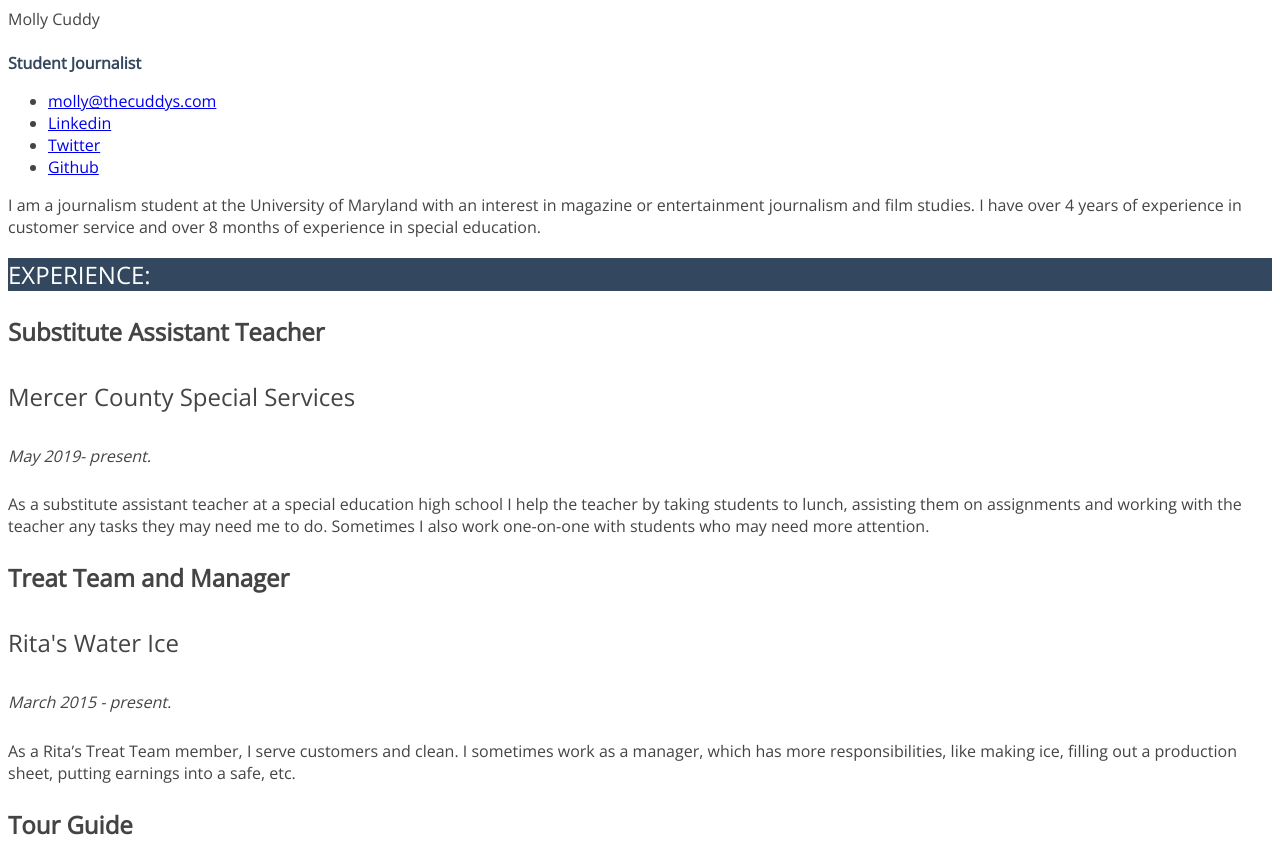
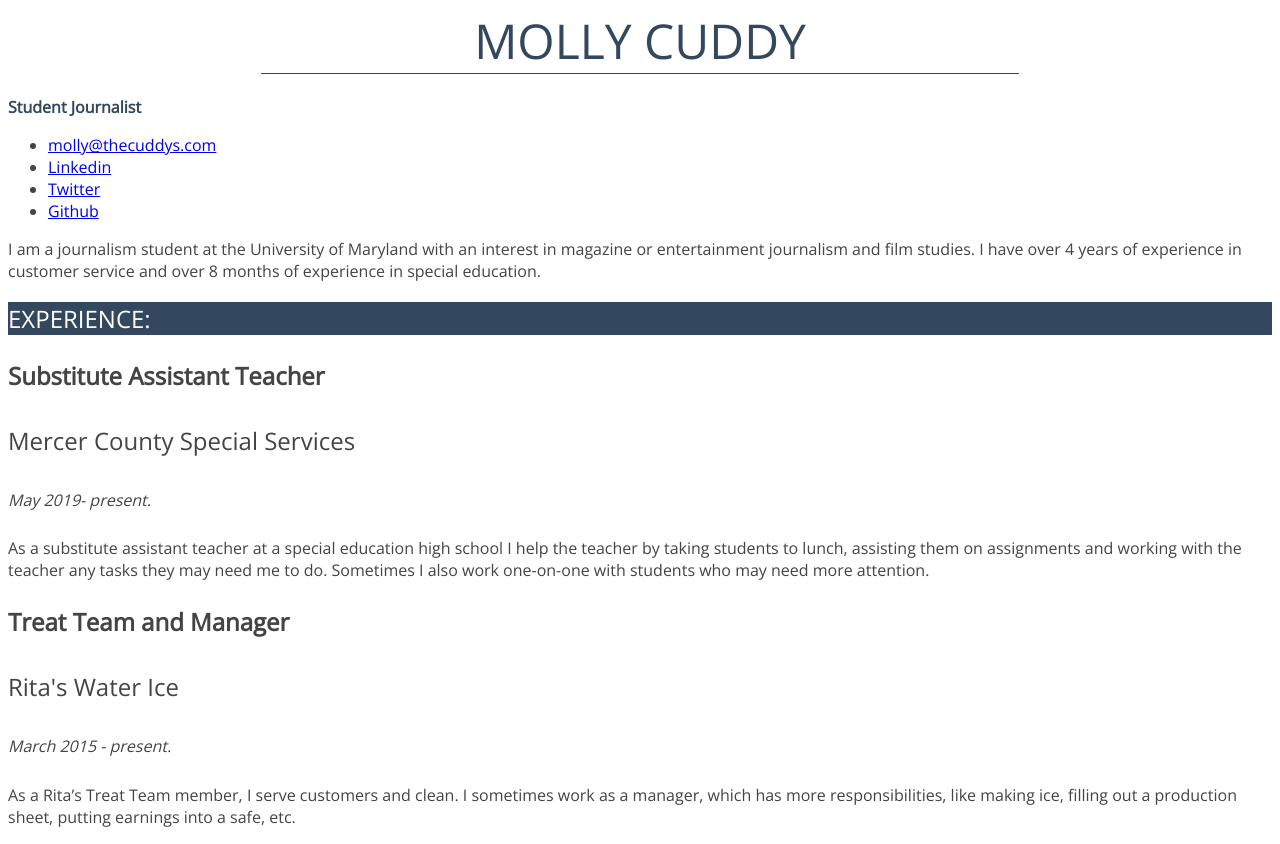
Before and after one commit to mollycuddy1/MollyCuddy-Jour352, a plain HTML site: page resume/index.html in a window 1280 px wide. Shown: the top 844 px of the page. Drawn offline with nearby package versions, Linux system fonts and the light colour scheme.

Commit message:
Update style.css

```diff
--- a/resume/style.css
+++ b/resume/style.css
@@ -6,11 +6,15 @@ BODY
   color: #444;
 }
 /* banner name at top*/
-H1 {
+#name {
   font-size:3em;
   color:#33485e;
   text-transform: uppercase;
   text-align: center;
+  width: 60%;
+  min-width: 300px;
+  border-bottom: 1px solid #33485e;
+  margin: 0 auto;
 }
 
 strong {
```
